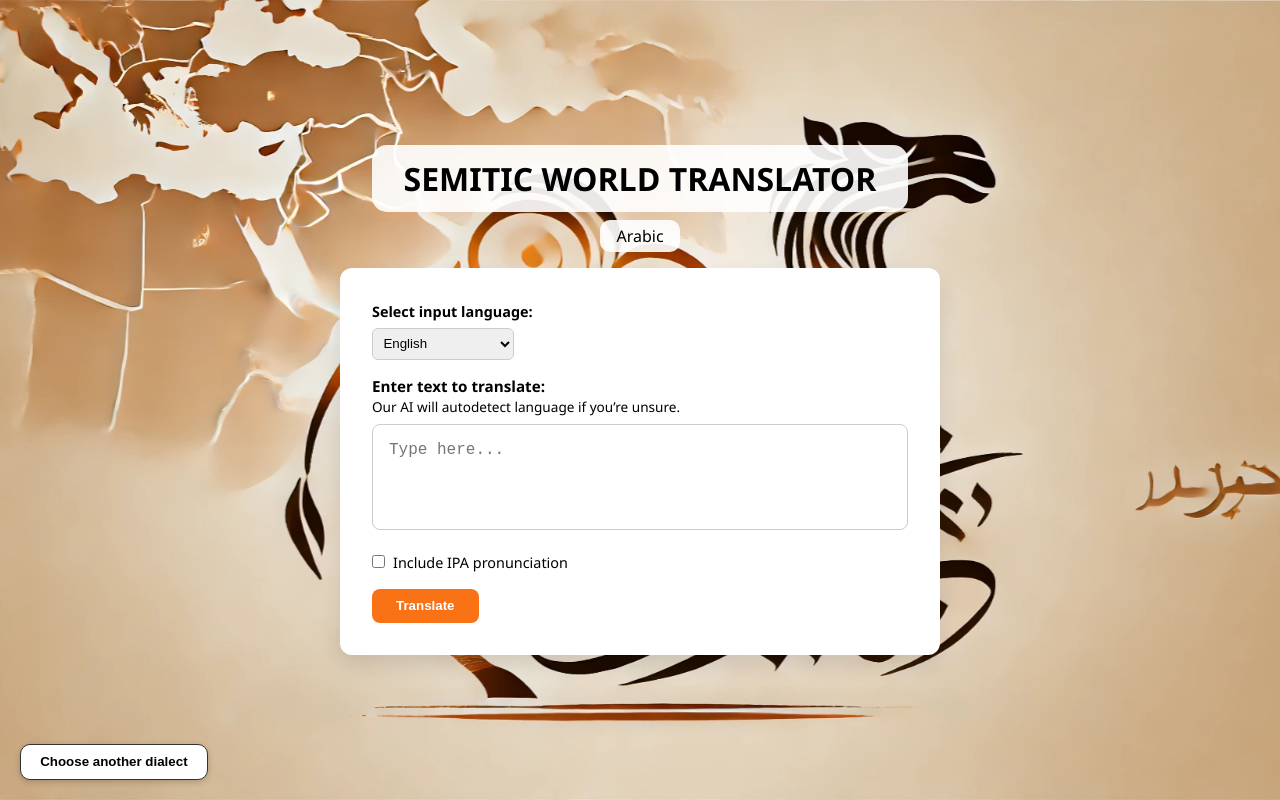
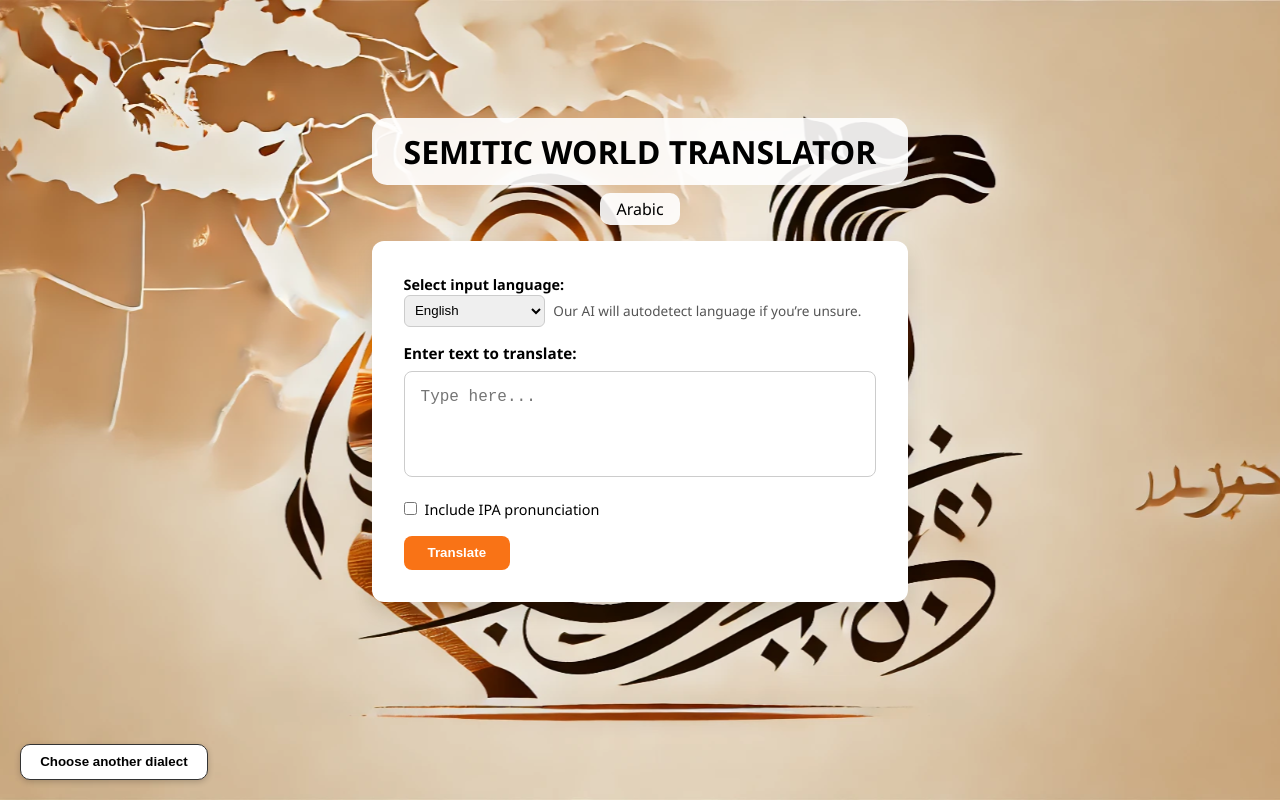
Before and after one commit to AlexisBravoArgote/semitic-world, a Next.js app: page /translator in a window 1280 px wide. Built offline with nearby package versions, Linux system fonts and the light colour scheme.

Commit message:
movedtranslatorup

```diff
--- a/pages/translator.js
+++ b/pages/translator.js
@@ -36,11 +36,11 @@ export default function Translator() {
     const [reply, setReply] = useState('');
     const [includeIPA, setIncludeIPA] = useState(false);
     const [inputLanguage, setInputLanguage] = useState('English');
-    const [loading, setLoading] = useState(false); // ✅ added loading state
+    const [loading, setLoading] = useState(false);
 
     const handleSubmit = async (e) => {
         e.preventDefault();
-        setLoading(true); // ✅ start loading
+        setLoading(true);
 
         try {
             const res = await fetch('/api/gpt', {
@@ -54,7 +54,7 @@ export default function Translator() {
         } catch (error) {
             setReply('An error occurred. Please try again.');
         } finally {
-            setLoading(false); // ✅ stop loading
+            setLoading(false);
         }
     };
 
@@ -77,6 +77,13 @@ export default function Translator() {
                 position: 'relative',
             }}
         >
+            {/* Move everything up slightly */}
+            <div style={{
+                display: 'flex',
+                flexDirection: 'column',
+                alignItems: 'center',
+                transform: 'translateY(-40px)',
+            }}>
                 <div
                     style={{
                         backgroundColor: 'rgba(255, 255, 255, 0.9)',
@@ -118,19 +125,18 @@ export default function Translator() {
                         <label htmlFor="inputLanguage" style={{ fontSize: '0.9rem', fontWeight: 600 }}>
                             Select input language:
                         </label>
+                        <div style={{ display: 'flex', alignItems: 'center', marginBottom: '1rem' }}>
                             <select
                                 id="inputLanguage"
                                 value={inputLanguage}
                                 onChange={(e) => setInputLanguage(e.target.value)}
                                 style={{
-                            display: 'block',
-                            margin: '0.4rem 0 1rem 0',
                                     padding: '0.4rem',
                                     borderRadius: '6px',
                                     border: '1px solid #ccc',
+                                    marginRight: '0.5rem',
                                 }}
                             >
-                        {/* Global Languages */}
                             <option value="English">English</option>
                             <option value="Spanish">Español</option>
                             <option value="French">Français</option>
@@ -147,12 +153,8 @@ export default function Translator() {
                             <option value="Persian">فارسی</option>
                             <option value="Hebrew">עברית</option>
                             <option value="Swahili">Kiswahili</option>
-
-                        {/* Aramaic Dialects */}
                             <option value="Classical Syriac">ܠܫܢܐ ܣܘܪܝܝܐ ܥܬܝܩܐ</option>
                             <option value="Turoyo">ܛܘܪܝܝܐ</option>
-
-                        {/* Arabic Dialects */}
                             <option value="Modern Standard Arabic">العربية الفصحى</option>
                             <option value="Moroccan Arabic">العربية المغربية</option>
                             <option value="Algerian Arabic">العربية الجزائرية</option>
@@ -177,8 +179,6 @@ export default function Translator() {
                             <option value="Lebanese Arabic">العربية اللبنانية</option>
                             <option value="Jordanian Arabic">العربية الأردنية</option>
                             <option value="Palestinian Arabic">العربية الفلسطينية</option>
-
-                        {/* European Languages */}
                             <option value="Greek">Ελληνικά</option>
                             <option value="Polish">Polski</option>
                             <option value="Lithuanian">Lietuvių</option>
@@ -204,16 +204,12 @@ export default function Translator() {
                             <option value="Georgian">ქართული</option>
                             <option value="Armenian">Հայերեն</option>
                             <option value="Azerbaijani">Azərbaycan dili</option>
-
-                        {/* Major Regional European Languages */}
                             <option value="Catalan">Català</option>
                             <option value="Irish">Gaeilge</option>
                             <option value="Welsh">Cymraeg</option>
                             <option value="Breton">Brezhoneg</option>
                             <option value="Scottish Gaelic">Gàidhlig</option>
                             <option value="Occitan">Occitan</option>
-
-                        {/* African Languages */}
                             <option value="Amharic">አማርኛ</option>
                             <option value="Tigrinya">ትግርኛ</option>
                             <option value="Somali">Soomaali</option>
@@ -228,8 +224,6 @@ export default function Translator() {
                             <option value="Wolof">Wolof</option>
                             <option value="Fula">Pulaar</option>
                             <option value="Berber">Tamazight</option>
-
-                        {/* Asian Languages */}
                             <option value="Bengali">বাংলা</option>
                             <option value="Tamil">தமிழ்</option>
                             <option value="Telugu">తెలుగు</option>
@@ -247,14 +241,13 @@ export default function Translator() {
                             <option value="Javanese">ꦧꦱꦗꦮ</option>
                             <option value="Sundanese">Basa Sunda</option>
                         </select>
-
+                            <span style={{ fontSize: '0.85rem', color: '#555' }}>
+                                Our AI will autodetect language if you’re unsure.
+                            </span>
+                        </div>
 
                         <label htmlFor="inputText" style={{ display: 'block', marginBottom: '0.5rem', fontSize: '0.95rem', fontWeight: 600 }}>
                             Enter text to translate:
-                        <br />
-                        <span style={{ fontWeight: 400, fontSize: '0.85rem' }}>
-                            Our AI will autodetect language if you’re unsure.
-                        </span>
                         </label>
 
                         <textarea
@@ -275,6 +268,7 @@ export default function Translator() {
                                 marginBottom: '1rem',
                             }}
                         />
+
 
                         <div style={{ marginBottom: '1rem' }}>
                             <label style={{ fontSize: '0.9rem' }}>
@@ -304,14 +298,12 @@ export default function Translator() {
                         </button>
                     </form>
 
-                {/* ✅ loading indicator */}
                     {loading && (
                         <p style={{ textAlign: 'center', marginTop: '1rem', fontWeight: 'bold', color: '#f97316' }}>
                             Translating, please wait...
                         </p>
                     )}
 
-                {/* output */}
                     {reply && (
                         <div
                             style={{
@@ -328,8 +320,8 @@ export default function Translator() {
                         </div>
                     )}
                 </div>
+            </div>
 
-            {/* back button */}
             <button
                 onClick={() => router.push('/choose')}
                 style={{
```
Lines whose indentation alone changed are shown as unchanged.
